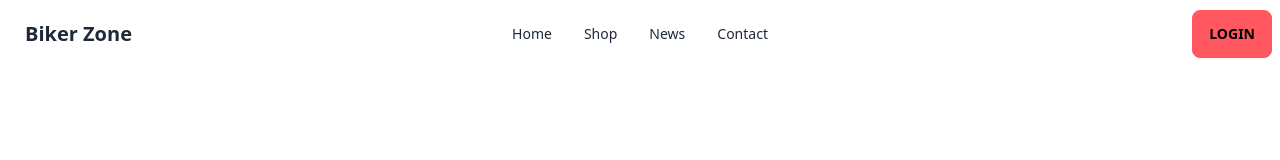
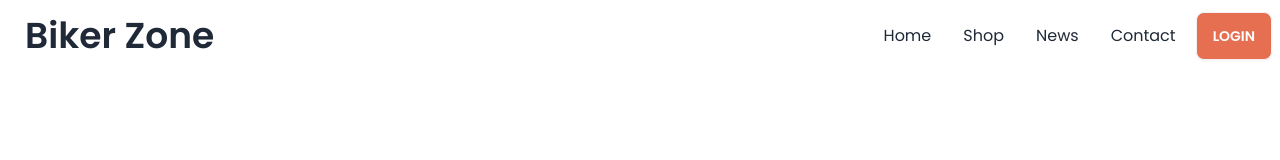
Before and after one commit to syedsalauddin050/biker-zone, a plain HTML site: page index.html in a window 1280 px wide. Drawn offline with nearby package versions, Linux system fonts and the light colour scheme.

Commit message:
cutomised navbar

```diff
--- a/index.html
+++ b/index.html
@@ -8,13 +8,36 @@
     <!-- tailwind and daisyui cdn -->
     <link href="https://cdn.jsdelivr.net/npm/daisyui@4.12.10/dist/full.min.css" rel="stylesheet" type="text/css" />
     <script src="https://cdn.tailwindcss.com"></script>
+    <!-- google fonts poppins -->
+    <link rel="preconnect" href="https://fonts.googleapis.com">
+    <link rel="preconnect" href="https://fonts.gstatic.com" crossorigin>
+    <link href="https://fonts.googleapis.com/css2?family=Poppins:wght@400;600;700;800&display=swap" rel="stylesheet">
+    <!-- tailwind custom classes -->
+    <script>
+        tailwind.config = {
+          theme: {
+            extend: {
+              colors: {
+                clifford: '#da373d',
+                'bike-primary': '#E76F51',
+              }
+            }
+          }
+        }
+      </script>
+    <!-- tailwind custom styles -->
+    <style>
+        .font-poppins{
+            font-family: "Poppins", sans-serif;
+        }
+    </style>
 </head>
 
-<body>
-    <header>
+<body class="font-poppins">
+    <header class="md:container md:mx-auto">
         <nav>
             <div class="navbar bg-base-100">
-                <div class="navbar-start">
+                <div class="flex-1">
                     <div class="dropdown">
                         <div tabindex="0" role="button" class="btn btn-ghost lg:hidden">
                             <svg xmlns="http://www.w3.org/2000/svg" class="h-5 w-5" fill="none" viewBox="0 0 24 24"
@@ -24,30 +47,30 @@
                             </svg>
                         </div>
                         <ul tabindex="0"
-                            class="menu menu-sm dropdown-content bg-base-100 rounded-box z-[1] mt-3 w-52 p-2 shadow">
+                            class="menu menu-sm dropdown-content bg-base-100 rounded-box z-[1] mt-3 w-52 p-2 text-base shadow">
                             <li><a>Home</a></li>
                             <li><a>Shop</a></li>
                             <li><a>News</a></li>
                             <li><a>Contact</a></li>
                         </ul>
                     </div>
-                    <a class="btn btn-ghost text-xl">Biker Zone</a>
+                    <a class="btn btn-ghost text-4xl">Biker Zone</a>
                 </div>
                 <div class="navbar-center hidden lg:flex">
-                    <ul class="menu menu-horizontal px-1">
+                    <ul class="menu text-base menu-horizontal px-1">
                             <li><a>Home</a></li>
                             <li><a>Shop</a></li>
                             <li><a>News</a></li>
                             <li><a>Contact</a></li>
                     </ul>
                 </div>
-                <div class="navbar-end">
-                    <a class="btn btn-error">LOGIN</a>
+                <div class="">
+                    <a class="btn  bg-bike-primary text-white">LOGIN</a>
                 </div>
             </div>
         </nav>
     </header>
-    <main>
+    <main class="md:container md:mx-auto">
 
     </main>
     <footer>
```
